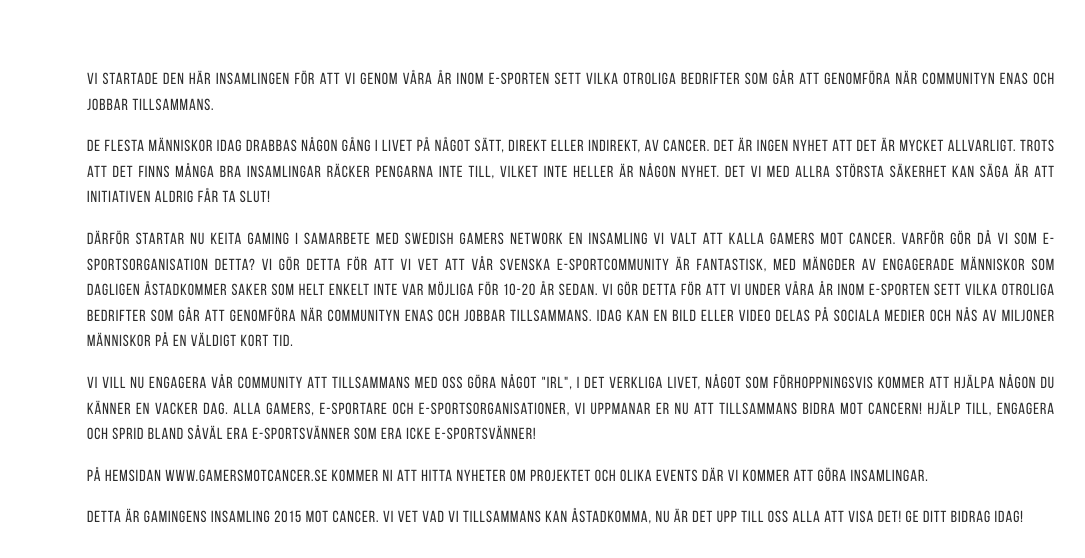
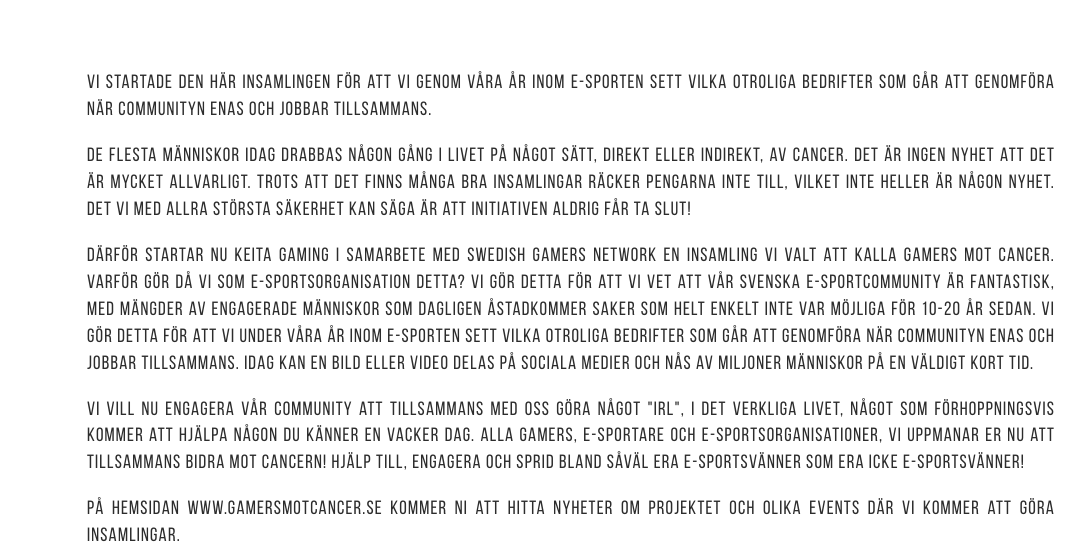
Before and after one commit to backclap/gamersmotcancer, a plain HTML site: page index.html in a window 1280 px wide. Shown: the part 242-800 px from the top of the page, without its empty margins (124-1209 px from the left). Drawn offline with Linux system fonts and the light colour scheme.

Commit message:
Made text easier to read

```diff
--- a/style/style.css
+++ b/style/style.css
@@ -64,7 +64,8 @@ h2 {
 }
 
 .wrapper p {
-  line-height: 1.6em;
+  line-height: 1.4em;
+  font-size: 1.2em;
   letter-spacing: 0.0625em;
   text-align: justify;
   text-justify: inter-word;
```
